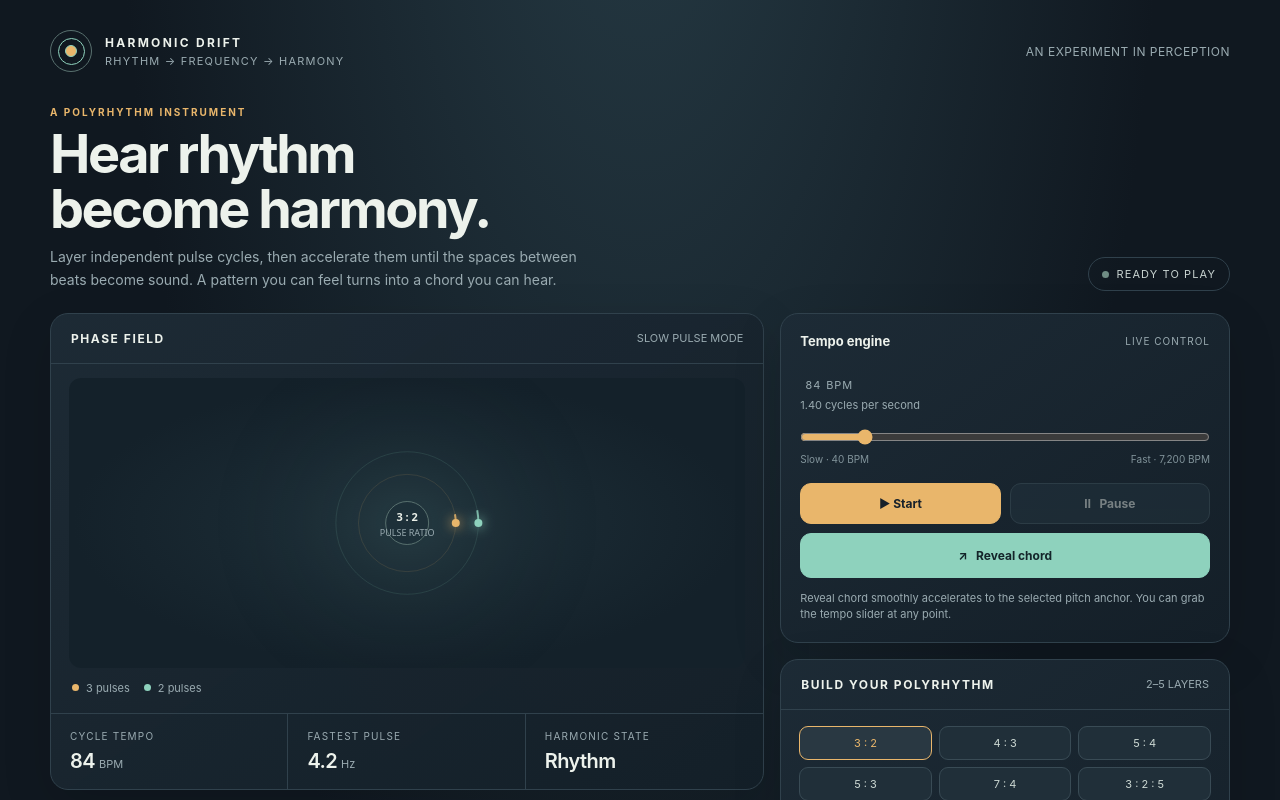
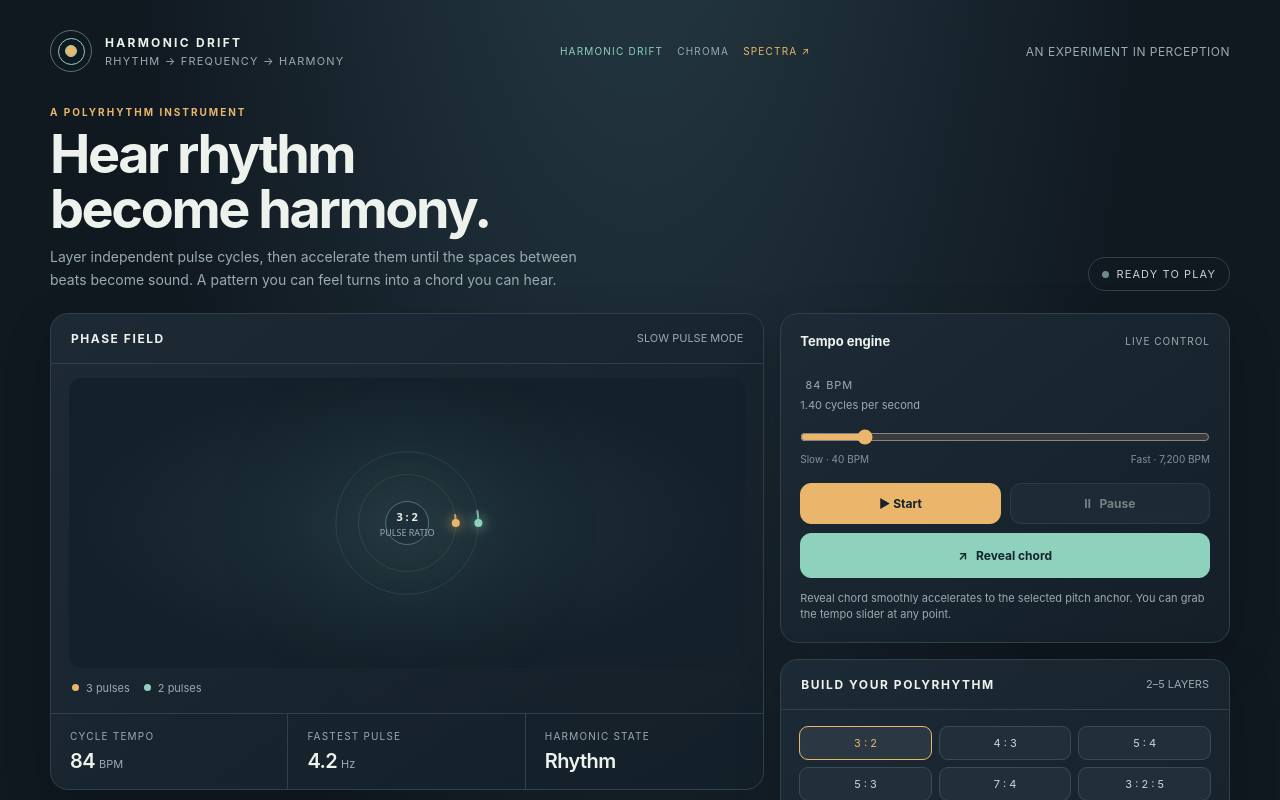
Before and after one commit to gemquota/hz, a website: page public/index.html in a window 1280 px wide. Shown: the top 800 px of the page. Drawn offline with Linux system fonts and the light colour scheme.

Commit message:
Link Spectra from Harmonic Drift

```diff
--- a/public/index.html
+++ b/public/index.html
@@ -23,7 +23,7 @@
 <main class="shell">
 <header class="top">
   <div class="brand"><div class="mark" aria-hidden="true"></div><div><strong>HARMONIC DRIFT</strong><small>RHYTHM → FREQUENCY → HARMONY</small></div></div>
-  <div class="top-note">AN EXPERIMENT IN PERCEPTION</div>
+  <nav aria-label="Instruments" style="display:flex;gap:14px;align-items:center;font-size:10px;letter-spacing:.12em"><a href="./index.html" style="color:var(--accent2);text-decoration:none">HARMONIC DRIFT</a><a href="./vision-audio.html" style="color:var(--muted);text-decoration:none">CHROMA</a><a href="./spectra.html" style="color:var(--accent);text-decoration:none">SPECTRA ↗</a></nav><div class="top-note">AN EXPERIMENT IN PERCEPTION</div>
 </header>
 <section class="intro">
   <div><div class="eyebrow">A polyrhythm instrument</div><h1>Hear rhythm<br>become harmony.</h1><p>Layer independent pulse cycles, then accelerate them until the spaces between beats become sound. A pattern you can feel turns into a chord you can hear.</p></div>
```
